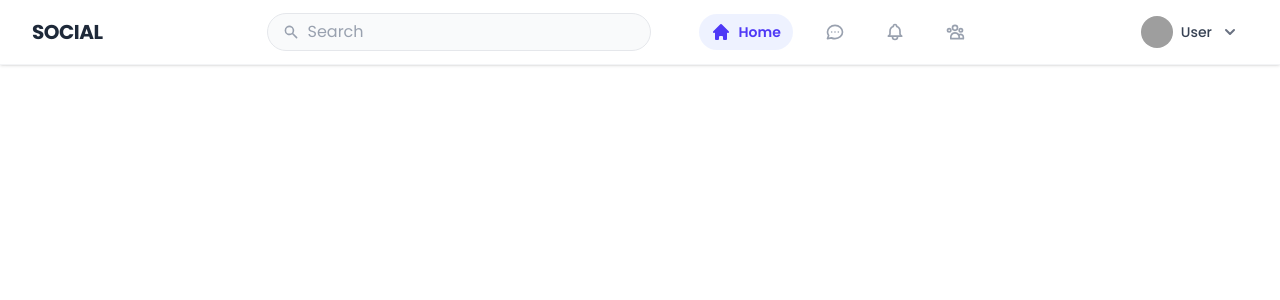
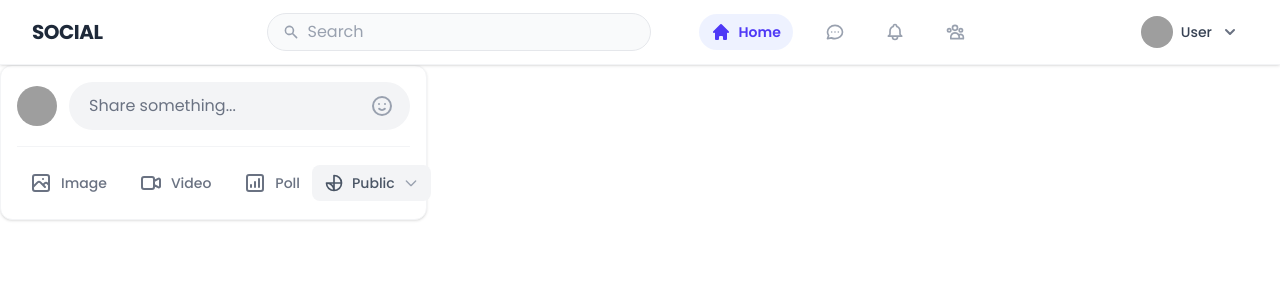
Before and after one commit to Elmahdijaouali/social-media-paltform, a React (Vite) app in the folder front-end/: page /home in a window 1280 px wide. Shown: the top 300 px of the page. Built offline with nearby package versions, Linux system fonts and the light colour scheme; grey boxes are pictures that could not be loaded.

Commit message:
Add AddPost component to Home page layout

```diff
--- /dev/null
+++ b/front-end/src/components/AddPost.jsx
@@ -0,0 +1,135 @@
+import React from "react";
+import { useAuth } from "../context/AuthProvider";
+
+const AddPost = () => {
+  const { user } = useAuth();
+
+  return (
+    <div className="bg-white p-4 rounded-xl shadow-sm border w-1/3 border-gray-100">
+      <div className="flex items-center gap-3">
+        <img
+          className="h-10 w-10 rounded-full object-cover"
+          src={
+            user?.profileUrl ||
+            "https://api.dicebear.com/7.x/avataaars/svg?seed=profile"
+          }
+          alt="user avatar"
+        />
+        <div className="relative w-full">
+          <input
+            type="text"
+            placeholder={`Share something...`}
+            className="w-full bg-gray-100 rounded-full py-3 pl-5 pr-12 text-gray-800 placeholder-gray-500 focus:outline-none focus:ring-1 focus:ring-indigo-400 transition-all"
+          />
+          <button className="absolute inset-y-0 right-0 flex items-center pr-4 text-gray-400 hover:text-indigo-500">
+            <svg
+              className="w-6 h-6"
+              fill="none"
+              stroke="currentColor"
+              viewBox="0 0 24 24"
+              xmlns="http://www.w3.org/2000/svg"
+            >
+              <path
+                strokeLinecap="round"
+                strokeLinejoin="round"
+                strokeWidth="2"
+                d="M14.828 14.828a4 4 0 01-5.656 0M9 10h.01M15 10h.01M21 12a9 9 0 11-18 0 9 9 0 0118 0z"
+              ></path>
+            </svg>
+          </button>
+        </div>
+      </div>
+
+      <div className="mt-4 pt-4 border-t border-gray-100 flex justify-between items-center">
+        <div className="flex items-center gap-2">
+          <button className="flex items-center gap-2 px-3 py-2 rounded-lg text-gray-500 font-medium hover:bg-gray-100 hover:text-indigo-600 transition-colors">
+            <svg
+              className="w-6 h-6"
+              fill="none"
+              stroke="currentColor"
+              viewBox="0 0 24 24"
+              xmlns="http://www.w3.org/2000/svg"
+            >
+              <path
+                strokeLinecap="round"
+                strokeLinejoin="round"
+                strokeWidth="2"
+                d="M4 16l4.586-4.586a2 2 0 012.828 0L16 16m-2-2l1.586-1.586a2 2 0 012.828 0L20 14m-6-6h.01M6 20h12a2 2 0 002-2V6a2 2 0 00-2-2H6a2 2 0 00-2 2v12a2 2 0 002 2z"
+              ></path>
+            </svg>
+            <span className="text-sm">Image</span>
+          </button>
+          <button className="flex items-center gap-2 px-3 py-2 rounded-lg text-gray-500 font-medium hover:bg-gray-100 hover:text-indigo-600 transition-colors">
+            <svg
+              className="w-6 h-6"
+              fill="none"
+              stroke="currentColor"
+              viewBox="0 0 24 24"
+              xmlns="http://www.w3.org/2000/svg"
+            >
+              <path
+                strokeLinecap="round"
+                strokeLinejoin="round"
+                strokeWidth="2"
+                d="M15 10l4.553-2.276A1 1 0 0121 8.618v6.764a1 1 0 01-1.447.894L15 14M5 18h8a2 2 0 002-2V8a2 2 0 00-2-2H5a2 2 0 00-2 2v8a2 2 0 002 2z"
+              ></path>
+            </svg>
+            <span className="text-sm">Video</span>
+          </button>
+          <button className="flex items-center gap-2 px-3 py-2 rounded-lg text-gray-500 font-medium hover:bg-gray-100 hover:text-indigo-600 transition-colors">
+            <svg
+              className="w-6 h-6"
+              fill="none"
+              stroke="currentColor"
+              viewBox="0 0 24 24"
+              xmlns="http://www.w3.org/2000/svg"
+            >
+              <path
+                strokeLinecap="round"
+                strokeLinejoin="round"
+                strokeWidth="2"
+                d="M16 8v8m-4-5v5m-4-2v2m-2 4h12a2 2 0 002-2V6a2 2 0 00-2-2H6a2 2 0 00-2 2v12a2 2 0 002 2z"
+              ></path>
+            </svg>
+            <span className="text-sm">Poll</span>
+          </button>
+        </div>
+        <div>
+          <button className="flex items-center gap-2 px-3 py-2 rounded-lg bg-gray-100 text-gray-600 font-medium hover:bg-gray-200 transition-colors">
+            <svg
+              className="w-5 h-5"
+              fill="none"
+              stroke="currentColor"
+              viewBox="0 0 24 24"
+              xmlns="http://www.w3.org/2000/svg"
+            >
+              <path
+                strokeLinecap="round"
+                strokeLinejoin="round"
+                strokeWidth="2"
+                d="M21 12a9 9 0 01-9 9m9-9a9 9 0 00-9-9m9 9H3m9 9a9 9 0 01-9-9m9 9V3m0 18a9 9 0 009-9m-9 9a9 9 0 00-9-9"
+              ></path>
+            </svg>
+            <span className="text-sm">Public</span>
+            <svg
+              className="w-4 h-4 text-gray-400"
+              fill="none"
+              stroke="currentColor"
+              viewBox="0 0 24 24"
+              xmlns="http://www.w3.org/2000/svg"
+            >
+              <path
+                strokeLinecap="round"
+                strokeLinejoin="round"
+                strokeWidth="2"
+                d="M19 9l-7 7-7-7"
+              ></path>
+            </svg>
+          </button>
+        </div>
+      </div>
+    </div>
+  );
+};
+
+export default AddPost;
--- a/front-end/src/pages/Home.jsx
+++ b/front-end/src/pages/Home.jsx
@@ -1,10 +1,12 @@
 import React from "react";
 import Header from "../layouts/Header";
+import AddPost from "../components/AddPost";
 
 const Home = () => {
   return (
     <div>
       <Header />
+      <AddPost />
     </div>
   );
 };
```
